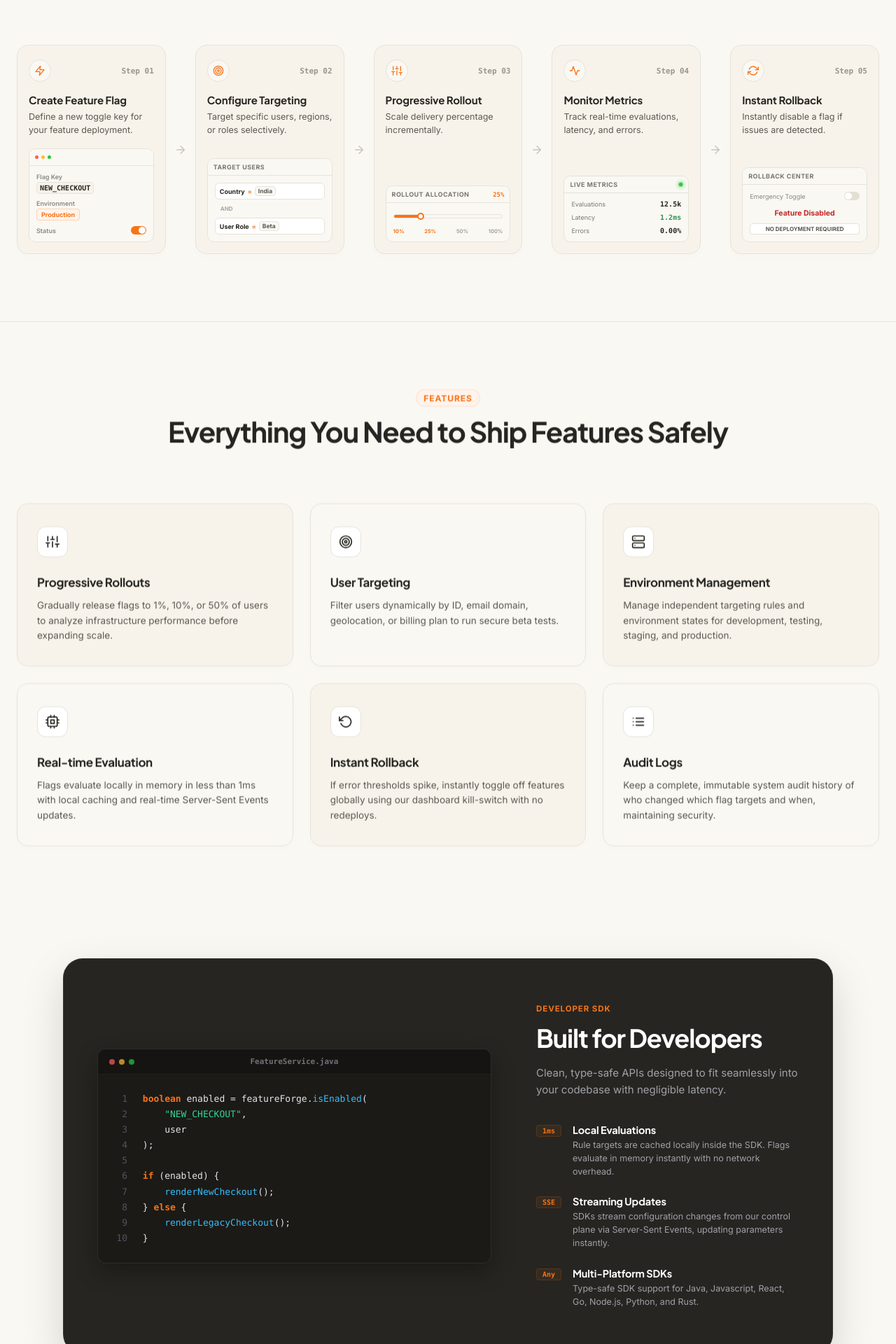
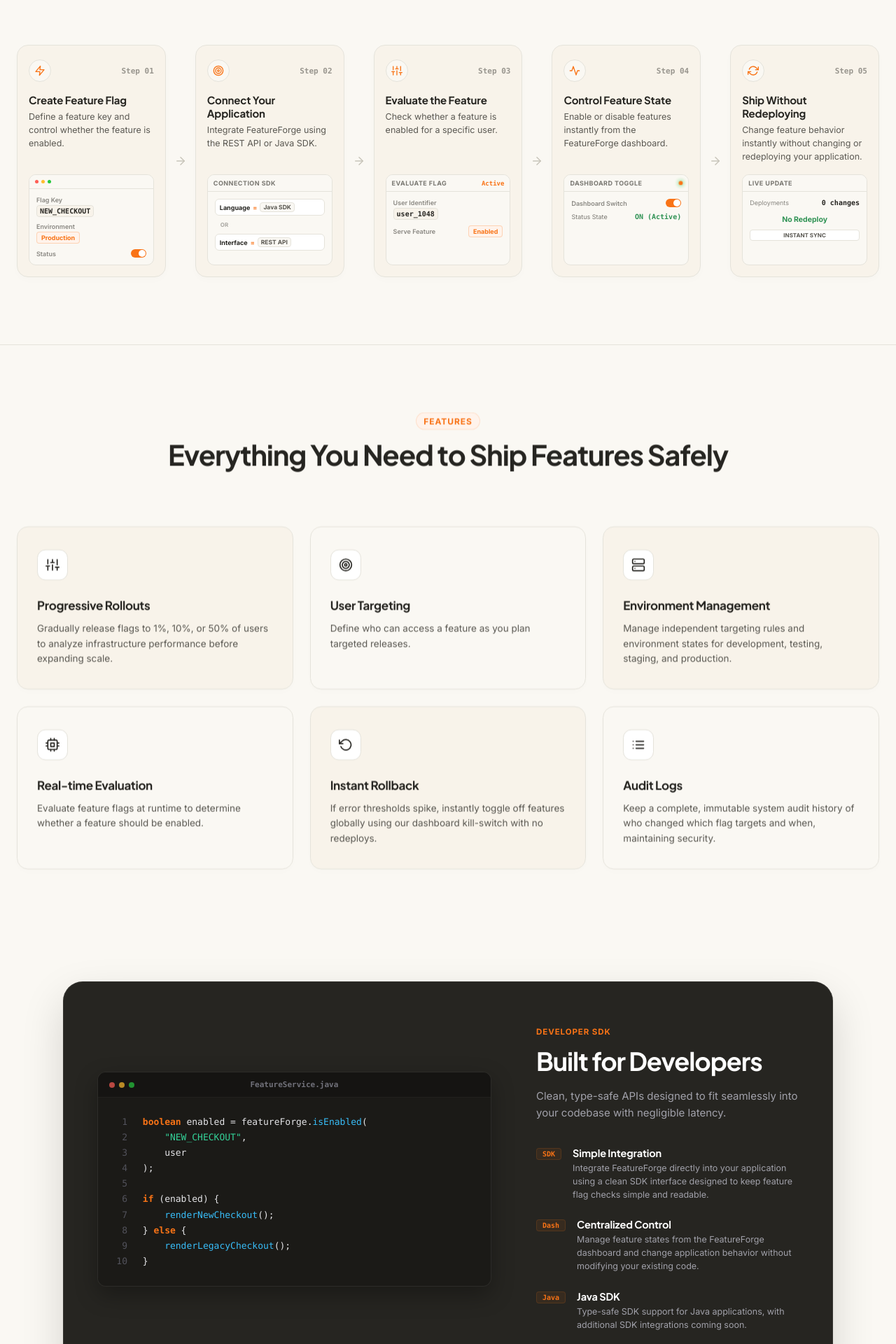
Before and after one commit to harsh-799/feature-forge, a React (Vite) app in the folder frontend/: page / in a window 1280 px wide. Shown: the part 980-2900 px from the top of the page at 70% size. Built offline with nearby package versions, Linux system fonts and the light colour scheme.

Commit message:
frontend: landing page (2/2)

```diff
--- a/frontend/src/components/landing/DeveloperSection.jsx
+++ b/frontend/src/components/landing/DeveloperSection.jsx
@@ -46,26 +46,26 @@
 
             <div className="dx-features-list">
               <div className="dx-feature-item">
-                <span className="dx-item-badge">1ms</span>
+                <span className="dx-item-badge">SDK</span>
                 <div className="dx-item-content">
-                  <h4 className="dx-item-title">Local Evaluations</h4>
-                  <p className="dx-item-desc">Rule targets are cached locally inside the SDK. Flags evaluate in memory instantly with no network overhead.</p>
+                  <h4 className="dx-item-title">Simple Integration</h4>
+                  <p className="dx-item-desc">Integrate FeatureForge directly into your application using a clean SDK interface designed to keep feature flag checks simple and readable.</p>
                 </div>
               </div>
 
               <div className="dx-feature-item">
-                <span className="dx-item-badge">SSE</span>
+                <span className="dx-item-badge">Dash</span>
                 <div className="dx-item-content">
-                  <h4 className="dx-item-title">Streaming Updates</h4>
-                  <p className="dx-item-desc">SDKs stream configuration changes from our control plane via Server-Sent Events, updating parameters instantly.</p>
+                  <h4 className="dx-item-title">Centralized Control</h4>
+                  <p className="dx-item-desc">Manage feature states from the FeatureForge dashboard and change application behavior without modifying your existing code.</p>
                 </div>
               </div>
 
               <div className="dx-feature-item">
-                <span className="dx-item-badge">Any</span>
+                <span className="dx-item-badge">Java</span>
                 <div className="dx-item-content">
-                  <h4 className="dx-item-title">Multi-Platform SDKs</h4>
-                  <p className="dx-item-desc">Type-safe SDK support for Java, Javascript, React, Go, Node.js, Python, and Rust.</p>
+                  <h4 className="dx-item-title">Java SDK</h4>
+                  <p className="dx-item-desc">Type-safe SDK support for Java applications, with additional SDK integrations coming soon.</p>
                 </div>
               </div>
             </div>
--- a/frontend/src/components/landing/Features.jsx
+++ b/frontend/src/components/landing/Features.jsx
@@ -40,7 +40,7 @@
               </div>
               <h3 className="feature-title">User Targeting</h3>
               <p className="feature-description">
-                Filter users dynamically by ID, email domain, geolocation, or billing plan to run secure beta tests.
+                Define who can access a feature as you plan targeted releases.
               </p>
             </div>
           </div>
@@ -66,7 +66,7 @@
               </div>
               <h3 className="feature-title">Real-time Evaluation</h3>
               <p className="feature-description">
-                Flags evaluate locally in memory in less than 1ms with local caching and real-time Server-Sent Events updates.
+                Evaluate feature flags at runtime to determine whether a feature should be enabled.
               </p>
             </div>
           </div>
--- a/frontend/src/components/landing/HowItWorks.css
+++ b/frontend/src/components/landing/HowItWorks.css
@@ -91,8 +91,8 @@
   color: var(--text-primary);
   line-height: 1.5;
   margin-bottom: 16px;
-  height: 38px; /* Alignment height */
-  overflow: hidden;
+  height: 56px; /* Set height for up to 3 lines of text so descriptions align */
+  overflow: visible; /* Prevent clipping */
 }
 
 @media (max-width: 1100px) {
@@ -111,6 +111,9 @@
   display: flex;
   flex-direction: column;
   margin-top: auto; /* Align snippet to the bottom of the card */
+  height: 130px; /* Set unified height so all 5 mockups sit at the exact same vertical position */
+  width: 100%;
+  box-sizing: border-box;
 }
 
 .mini-ui-header {
--- a/frontend/src/components/landing/HowItWorks.jsx
+++ b/frontend/src/components/landing/HowItWorks.jsx
@@ -31,7 +31,7 @@
                 <span className="workflow-step-num">Step 01</span>
               </div>
               <h3 className="workflow-step-title">Create Feature Flag</h3>
-              <p className="workflow-step-desc">Define a new toggle key for your feature deployment.</p>
+              <p className="workflow-step-desc">Define a feature key and control whether the feature is enabled.</p>
 
               <div className="mini-ui-snippet flag-creator-snippet">
                 <div className="mini-ui-header">
@@ -72,24 +72,24 @@
                 </div>
                 <span className="workflow-step-num">Step 02</span>
               </div>
-              <h3 className="workflow-step-title">Configure Targeting</h3>
-              <p className="workflow-step-desc">Target specific users, regions, or roles selectively.</p>
+              <h3 className="workflow-step-title">Connect Your Application</h3>
+              <p className="workflow-step-desc">Integrate FeatureForge using the REST API or Java SDK.</p>
 
               <div className="mini-ui-snippet targeting-snippet">
                 <div className="mini-ui-header">
-                  <span className="ui-header-title">Target Users</span>
+                  <span className="ui-header-title">Connection SDK</span>
                 </div>
                 <div className="mini-ui-body">
                   <div className="ui-target-rule">
-                    <span className="rule-field">Country</span>
+                    <span className="rule-field">Language</span>
                     <span className="rule-operator">=</span>
-                    <span className="rule-badge">India</span>
+                    <span className="rule-badge">Java SDK</span>
                   </div>
-                  <div className="ui-rule-operator">AND</div>
+                  <div className="ui-rule-operator">OR</div>
                   <div className="ui-target-rule">
-                    <span className="rule-field">User Role</span>
+                    <span className="rule-field">Interface</span>
                     <span className="rule-operator">=</span>
-                    <span className="rule-badge">Beta</span>
+                    <span className="rule-badge">REST API</span>
                   </div>
                 </div>
               </div>
@@ -109,24 +109,22 @@
                 </div>
                 <span className="workflow-step-num">Step 03</span>
               </div>
-              <h3 className="workflow-step-title">Progressive Rollout</h3>
-              <p className="workflow-step-desc">Scale delivery percentage incrementally.</p>
+              <h3 className="workflow-step-title">Evaluate the Feature</h3>
+              <p className="workflow-step-desc">Check whether a feature is enabled for a specific user.</p>
 
               <div className="mini-ui-snippet rollout-snippet">
                 <div className="mini-ui-header">
-                  <span className="ui-header-title">Rollout Allocation</span>
-                  <span className="ui-rollout-percent">25%</span>
+                  <span className="ui-header-title">Evaluate Flag</span>
+                  <span className="ui-rollout-percent" style={{ color: 'var(--accent)' }}>Active</span>
                 </div>
                 <div className="mini-ui-body">
-                  <div className="mini-slider-track">
-                    <div className="mini-slider-fill" style={{ width: '25%' }}></div>
-                    <div className="mini-slider-thumb" style={{ left: '25%' }}></div>
+                  <div className="ui-form-group">
+                    <span className="ui-label">User Identifier</span>
+                    <span className="ui-valuecode">user_1048</span>
                   </div>
-                  <div className="mini-slider-ticks">
-                    <span className="mini-tick active">10%</span>
-                    <span className="mini-tick active">25%</span>
-                    <span className="mini-tick">50%</span>
-                    <span className="mini-tick">100%</span>
+                  <div className="ui-form-group-row">
+                    <span className="ui-label">Serve Feature</span>
+                    <span className="ui-badge-staged">Enabled</span>
                   </div>
                 </div>
               </div>
@@ -146,26 +144,24 @@
                 </div>
                 <span className="workflow-step-num">Step 04</span>
               </div>
-              <h3 className="workflow-step-title">Monitor Metrics</h3>
-              <p className="workflow-step-desc">Track real-time evaluations, latency, and errors.</p>
+              <h3 className="workflow-step-title">Control Feature State</h3>
+              <p className="workflow-step-desc">Enable or disable features instantly from the FeatureForge dashboard.</p>
 
               <div className="mini-ui-snippet monitor-snippet">
                 <div className="mini-ui-header">
-                  <span className="ui-header-title">Live Metrics</span>
-                  <span className="ui-live-dot"></span>
+                  <span className="ui-header-title">Dashboard Toggle</span>
+                  <span className="ui-live-dot" style={{ backgroundColor: 'var(--accent)' }}></span>
                 </div>
                 <div className="mini-ui-body">
-                  <div className="ui-metric-row">
-                    <span className="ui-metric-label">Evaluations</span>
-                    <span className="ui-metric-val">12.5k</span>
+                  <div className="ui-form-group-row">
+                    <span className="ui-label">Dashboard Switch</span>
+                    <div className="mini-switch-pill active">
+                      <div className="mini-switch-thumb"></div>
+                    </div>
                   </div>
                   <div className="ui-metric-row">
-                    <span className="ui-metric-label">Latency</span>
-                    <span className="ui-metric-val green-text">1.2ms</span>
-                  </div>
-                  <div className="ui-metric-row">
-                    <span className="ui-metric-label">Errors</span>
-                    <span className="ui-metric-val">0.00%</span>
+                    <span className="ui-metric-label">Status State</span>
+                    <span className="ui-metric-val" style={{ color: '#2F9254' }}>ON (Active)</span>
                   </div>
                 </div>
               </div>
@@ -185,22 +181,20 @@
                 </div>
                 <span className="workflow-step-num">Step 05</span>
               </div>
-              <h3 className="workflow-step-title">Instant Rollback</h3>
-              <p className="workflow-step-desc">Instantly disable a flag if issues are detected.</p>
+              <h3 className="workflow-step-title">Ship Without Redeploying</h3>
+              <p className="workflow-step-desc">Change feature behavior instantly without changing or redeploying your application.</p>
 
               <div className="mini-ui-snippet rollback-snippet">
                 <div className="mini-ui-header">
-                  <span className="ui-header-title">Rollback Center</span>
+                  <span className="ui-header-title">Live Update</span>
                 </div>
                 <div className="mini-ui-body">
                   <div className="killswitch-row">
-                    <span className="killswitch-label">Emergency Toggle</span>
-                    <div className="mini-switch-pill disabled">
-                      <div className="mini-switch-thumb"></div>
-                    </div>
+                    <span className="killswitch-label">Deployments</span>
+                    <span className="ui-metric-val">0 changes</span>
                   </div>
-                  <div className="rollback-status-text">Feature Disabled</div>
-                  <div className="rollback-meta-badge">No Deployment Required</div>
+                  <div className="rollback-status-text" style={{ color: '#2F9254' }}>No Redeploy</div>
+                  <div className="rollback-meta-badge">Instant Sync</div>
                 </div>
               </div>
             </div>
```
